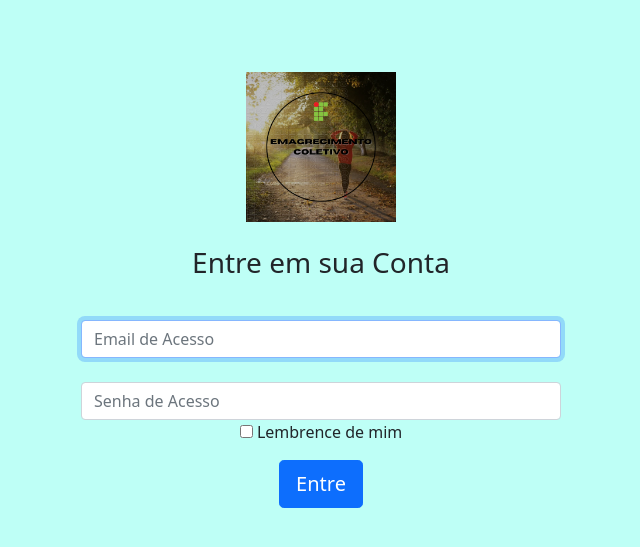
After one commit to PauloCardos0/Emagrecimento-Coletivo, a PHP site: page /login.html in a window 1280 px wide. The commit adds this page. Shown: the top 547 px of the page, without its empty margins (319-959 px from the left). Run offline with PHP 8.4, Linux system fonts and the light colour scheme; some libraries are stand-ins or nearby versions.

Commit message:
tela de login

```diff
--- a/cadastramento.php
+++ b/cadastramento.php
@@ -19,9 +19,6 @@ $conn = mysqli_connect($hostname, $usuario, $senha, $bancodedados );
 if (!$conn) {
   die("Connection failed: " . mysqli_connect_error());
 }
-echo"-------------------------------------------------"."<br>";
-echo "Conectado com sucesso". "<br>";
-echo"-------------------------------------------------"."<br>";
 
 
 $sql = "INSERT INTO Cadastramento (nome, email, matricula, peso, altura, sexo) VALUES ('$nome', '$email', '$matricula', '$peso', '$altura', '$sexo')";
--- /dev/null
+++ b/login.html
@@ -0,0 +1,59 @@
+<!doctype html>
+<html lang="pt-br">
+  <head>
+    <meta charset="utf-8">
+    <meta name="viewport" content="width=device-width, initial-scale=1">
+    <link href="https://cdn.jsdelivr.net/npm/bootstrap@5.1.3/dist/css/bootstrap.min.css" rel="stylesheet" integrity="sha384-1BmE4kWBq78iYhFldvKuhfTAU6auU8tT94WrHftjDbrCEXSU1oBoqyl2QvZ6jIW3" crossorigin="anonymous">
+
+    <title>Emagrecimento Coletivo</title>
+  </head>
+  <body>
+      <style>
+          body{
+              background-color: rgb(190, 255, 246);
+
+          }
+      </style>
+
+
+        <div class="text-center mt-5">
+            <form style="max-width:480px;margin:auto;">
+                <img class ="mt-4 mb-4" src="imagens/EMAGRECIMENTO COLETIVO.png" height="150" alt="logo">
+                <h1 class="h3 mb-3 font-weight-normal">Entre em sua Conta</h1>
+                <label class="sr-only"></label>
+                <input type="email" id="emailAddress" class="form-control" placeholder="Email de Acesso" required autofocus>
+                <label for="password" class="sr-only"></label>
+                <input type="passaword" id="passaword" placeholder="Senha de Acesso" class="form-control " >
+                <div class="checkbox">
+                    <label>
+                        <input type="checkbox" value="remember-me" > Lembrence de mim
+                    </label>
+                </div>
+                <div class="mt-3">
+                    <button class="btn btn-lg btn-primary btn-block">Entre</button>
+                </div>
+
+
+
+            </form>
+        </div>
+
+
+
+
+
+
+
+
+
+
+
+
+
+
+    <script src="https://cdn.jsdelivr.net/npm/bootstrap@5.1.3/dist/js/bootstrap.bundle.min.js" integrity="sha384-ka7Sk0Gln4gmtz2MlQnikT1wXgYsOg+OMhuP+IlRH9sENBO0LRn5q+8nbTov4+1p" crossorigin="anonymous"></script>
+    <script src="https://cdn.jsdelivr.net/npm/@popperjs/core@2.10.2/dist/umd/popper.min.js" integrity="sha384-7+zCNj/IqJ95wo16oMtfsKbZ9ccEh31eOz1HGyDuCQ6wgnyJNSYdrPa03rtR1zdB" crossorigin="anonymous"></script>
+    <script src="https://cdn.jsdelivr.net/npm/bootstrap@5.1.3/dist/js/bootstrap.min.js" integrity="sha384-QJHtvGhmr9XOIpI6YVutG+2QOK9T+ZnN4kzFN1RtK3zEFEIsxhlmWl5/YESvpZ13" crossorigin="anonymous"></script>
+
+  </body>
+</html>
```
